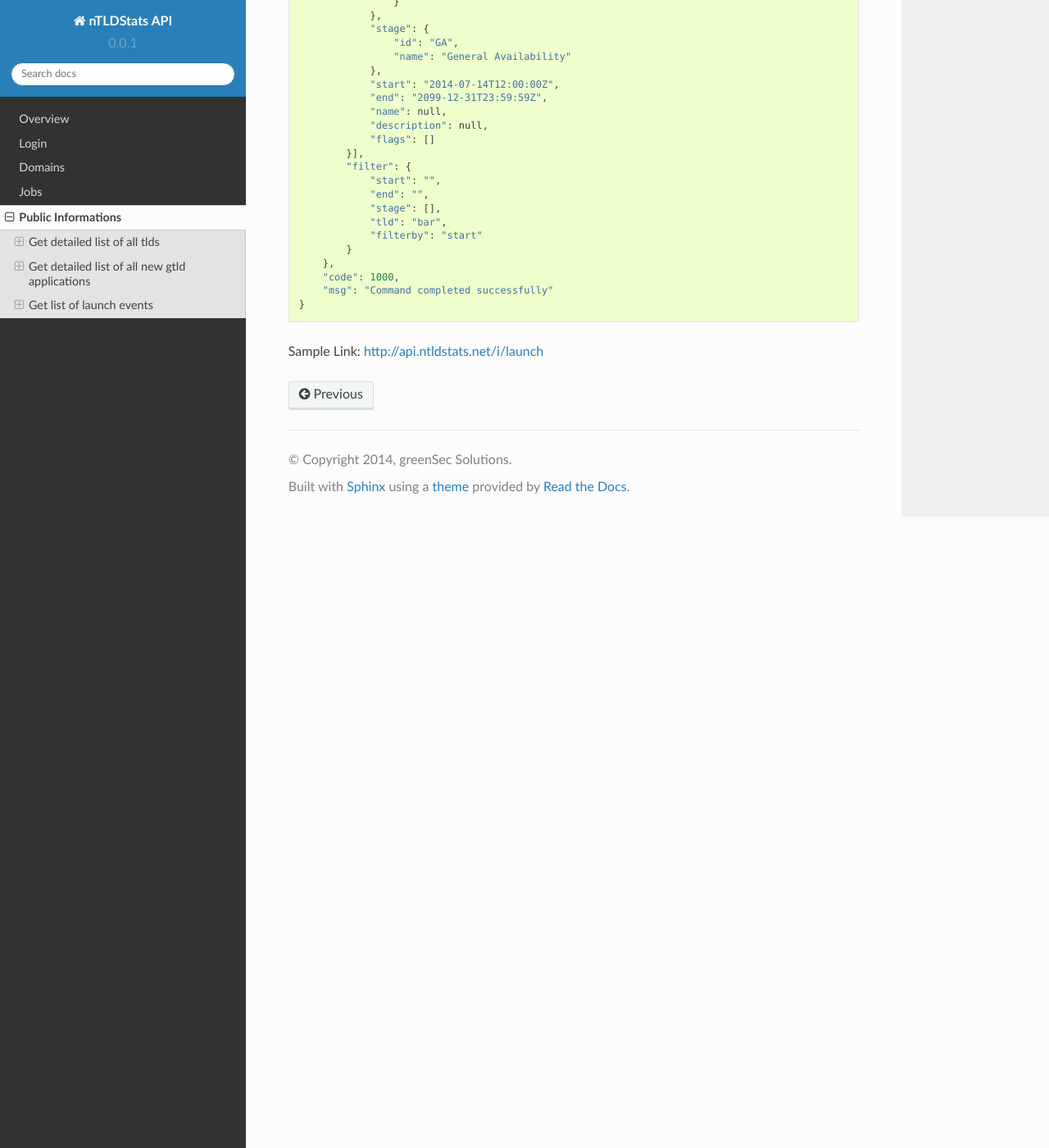
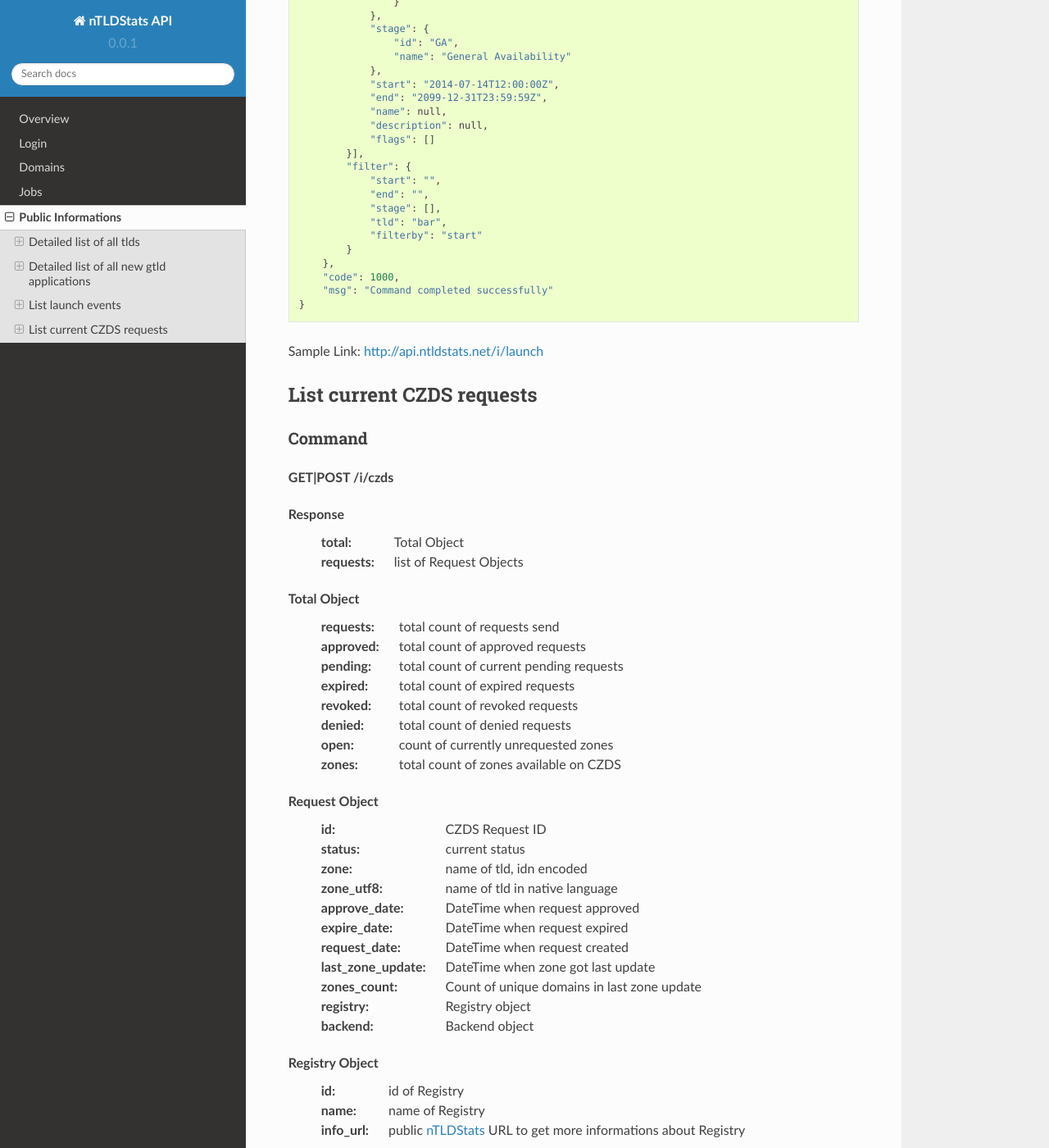
Before and after one commit to ntldstats/ntldstats_api, a Sphinx documentation site: the page built from docs/source/info.rst, in a window 1280 px wide and 1400 px high, scrolled down 6900 px. Shown: the whole window at 82% size. Built offline with Sphinx 7.4.7 and the Read the Docs theme 2.0.0, drawn with Linux system fonts in a browser that asks for light colours; some of the changed text lies outside the part shown.

Commit message:
Added CZDS Endpoint to documentation

```diff
--- a/docs/source/info.rst
+++ b/docs/source/info.rst
@@ -10,8 +10,8 @@ Sample Links:
   - http://api.ntldstats.net/i/applications/csv
 
 
-Get detailed list of all tlds
-*****************************
+Detailed list of all tlds
+*************************
 
 Command
 =======
@@ -106,8 +106,8 @@ Response
 
 Sample Link: http://api.ntldstats.net/i/tlds
 
-Get detailed list of all new gtld applications
-**********************************************
+Detailed list of all new gtld applications
+******************************************
 
 Command
 =======
@@ -185,9 +185,8 @@ Response
 
 Sample Link: http://api.ntldstats.net/i/applications
 
-
-Get list of launch events
-*************************
+List launch events
+******************
 
 Command
 =======
@@ -369,4 +368,103 @@ Response
 
 Sample Link: http://api.ntldstats.net/i/launch
 
+List current CZDS requests
+**************************
+
+Command
+=======
+
+**GET|POST /i/czds**
+
+Response
+    :total: Total Object
+    :requests: list of Request Objects
+
+Total Object
+    :requests: total count of requests send
+    :approved: total count of approved requests
+    :pending: total count of current pending requests
+    :expired: total count of expired requests
+    :revoked: total count of revoked requests
+    :denied: total count of denied requests
+    :open: count of currently unrequested zones
+    :zones: total count of zones available on CZDS
+
+Request Object
+    :id: CZDS Request ID
+    :status: current status
+    :zone: name of tld, idn encoded
+    :zone_utf8: name of tld in native language
+    :approve_date: DateTime when request approved
+    :expire_date: DateTime when request expired
+    :request_date: DateTime when request created
+    :last_zone_update: DateTime when zone got last update
+    :zones_count: Count of unique domains in last zone update
+    :registry: Registry object
+    :backend: Backend object
+
+Registry Object
+    :id: id of Registry
+    :name: name of Registry
+    :info_url: public nTLDStats_ URL to get more informations about Registry
+
+Backend Object
+    :id: id of Backend
+    :name: name of Backend
+    :info_url: public nTLDStats_ URL to get more informations about Backend
+
+Example
+=======
+
+Request
+
+::
+
+    GET /i/czds
+
+Response
+
+::
+
+    {
+        "resData": {
+            "total": {
+                "requests": 633,
+                "approved": 337,
+                "pending": 29,
+                "expired": 258,
+                "revoked": 1,
+                "denied": 8,
+                "open": 0,
+                "zones": 367
+            },
+            "requests": [{
+                "id": 210385,
+                "status": "pending",
+                "zone": "top",
+                "zone_utf8": "top",
+                "approve_date": "0000-00-00 00:00:00",
+                "expire_date": "0000-00-00 00:00:00",
+                "request_date": "2014-08-21 00:00:00",
+                "last_zone_update": "0000-00-00 00:00:00",
+                "zones_count": 0,
+                "registry": {
+                    "name": "Jiangsu Bangning Science & Technology Co.,Ltd.",
+                    "id": "Jiangsu-Bangning-Science-Technology-CoLtd",
+                    "info_url": "http:\/\/ntldstats.com\/registry\/Jiangsu-Bangning-Science-Technology-CoLtd"
+                },
+                "backend": {
+                    "name": "Jiangsu Bangning Science & technology Co.,Ltd.",
+                    "id": "Jiangsu-Bangning-Science-technology-CoLtd",
+                    "info_url": "http:\/\/ntldstats.com\/backend\/Jiangsu-Bangning-Science-technology-CoLtd"
+                }
+            }],
+        },
+        "code": 1000,
+        "msg": "Command completed successfully"
+    }
+
+Sample Link: http://api.ntldstats.net/i/czds
+
+
 .. _nTLDStats: http://ntldstats.com
```
